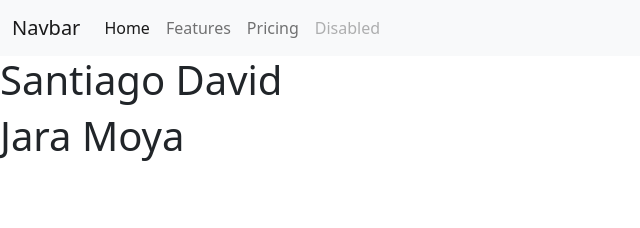
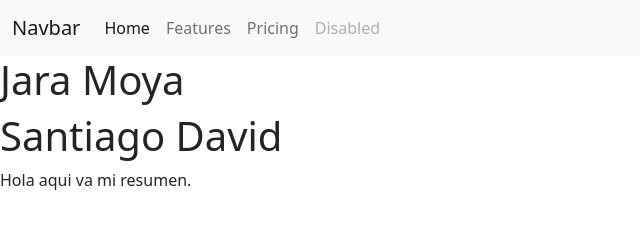
Before and after one commit to santiagojara/pract, a plain HTML site: page index.html in a window 1280 px wide. Shown: the whole page, without its empty margins (0-640 px from the left). Drawn offline with nearby package versions, Linux system fonts and the light colour scheme.

Commit message:
Se agregó un resumen de mi CV.

```diff
--- a/index.html
+++ b/index.html
@@ -35,8 +35,9 @@
       </nav>
       <main>
         <section>
+            <h1>Jara Moya</h1>
             <h1>Santiago David</h1>
-            <h1>Jara Moya</h1>
+            <p>Hola aqui va mi resumen.</p>
         </section>
       </main>
 </body>
```
